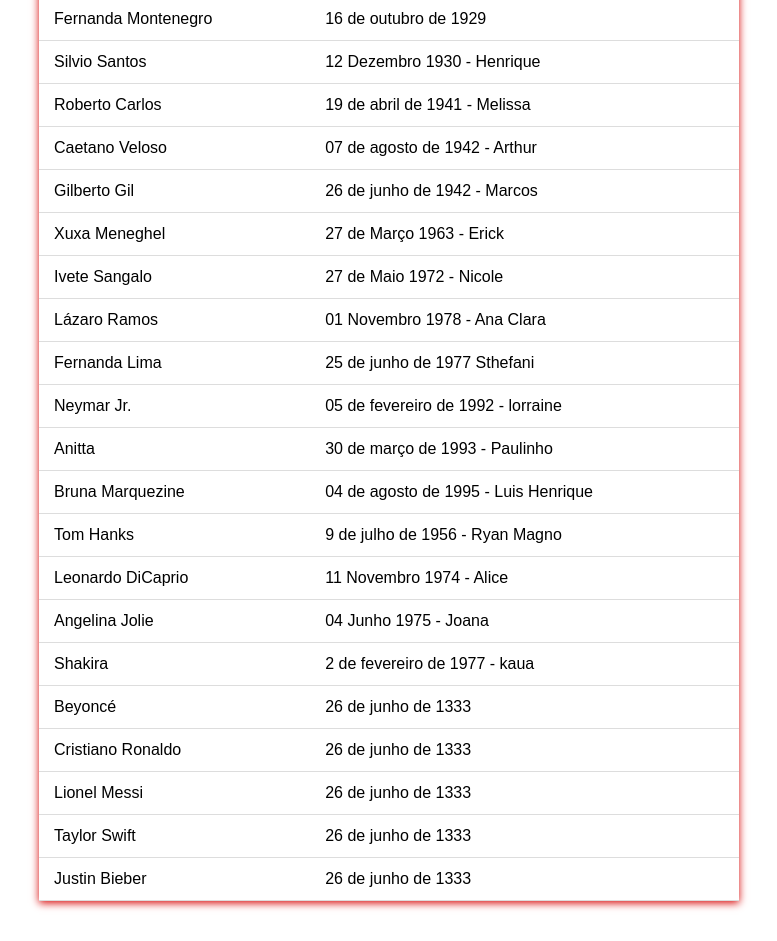
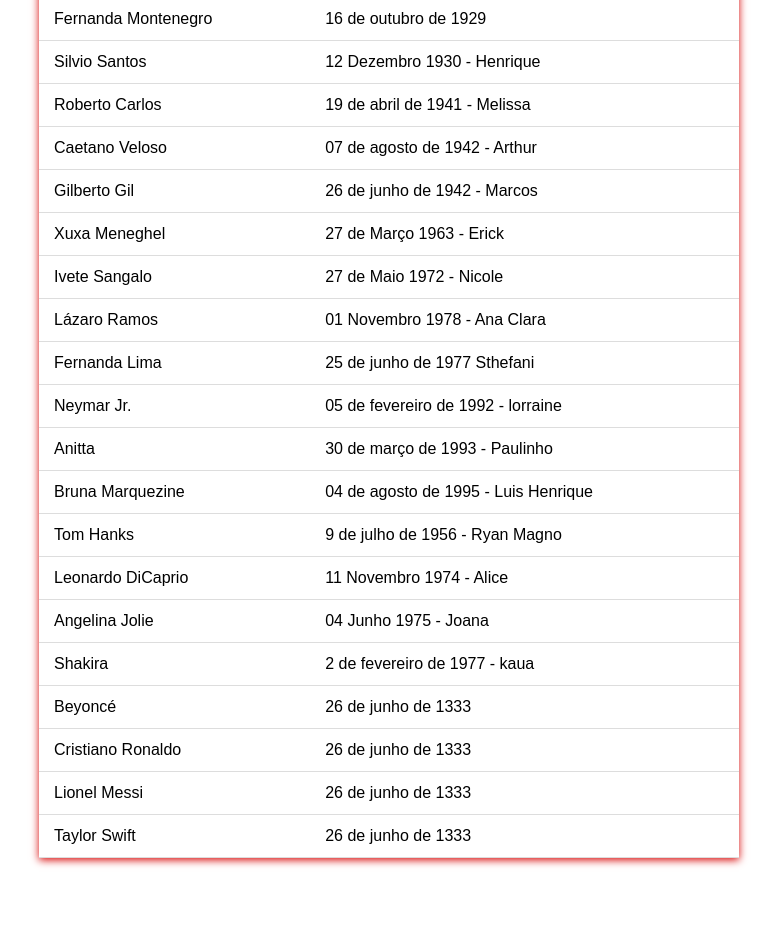
Before and after one commit to toommaz/AulaVersionamento, a plain HTML site: page Born.html in a window 1280 px wide. Shown: the part 145-1086 px from the top of the page, without its empty margins (251-1028 px from the left). After the commit the page ends 1043 px from the top, so only its background shows below. Drawn offline with Linux system fonts and the light colour scheme.

Commit message:
Foi Removido o Cantor Justin Biber

```diff
--- a/Born.html
+++ b/Born.html
@@ -67,7 +67,7 @@
             <tr><td>Cristiano Ronaldo</td><td>26 de junho de 1333</td></tr>
             <tr><td>Lionel Messi</td><td>26 de junho de 1333</td></tr>
             <tr><td>Taylor Swift</td><td>26 de junho de 1333</td></tr>
-            <tr><td>Justin Bieber</td><td>26 de junho de 1333</td></tr>
+
         </tbody>
     </table>
 </body>
```
